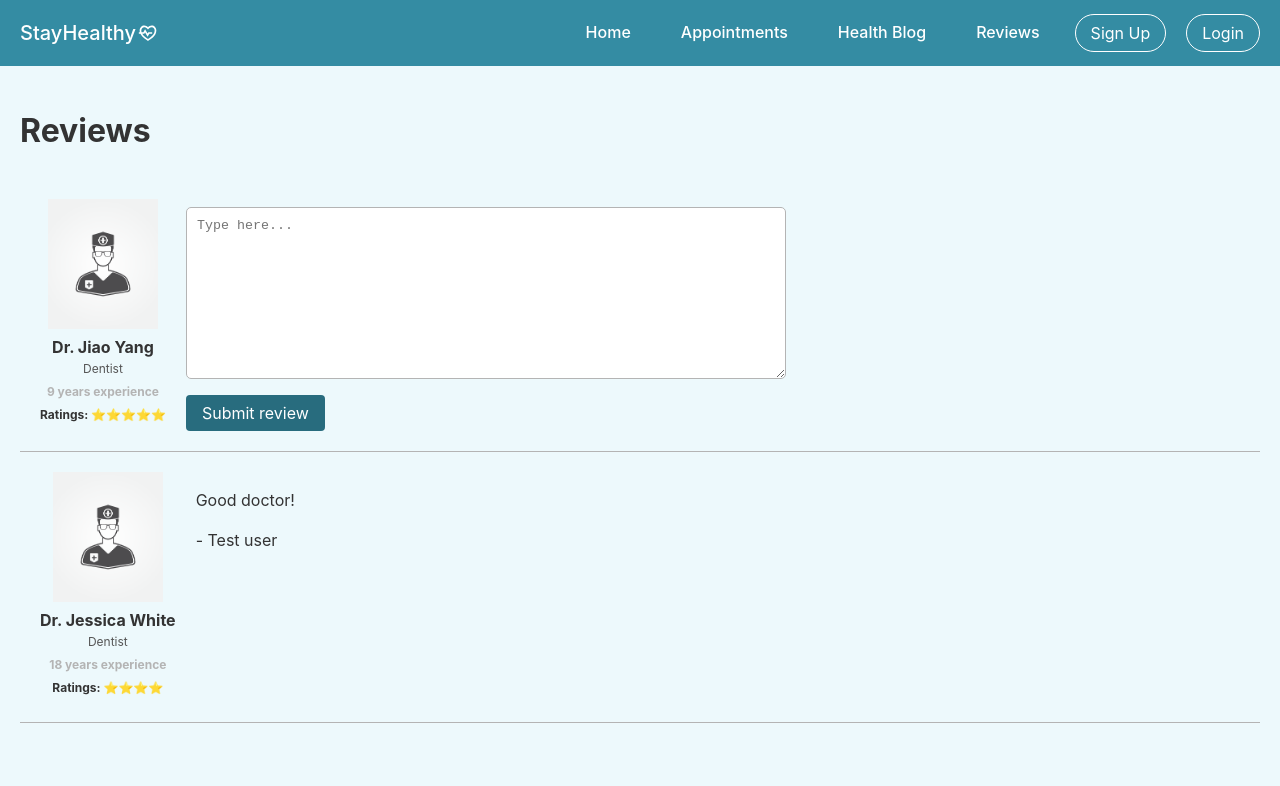
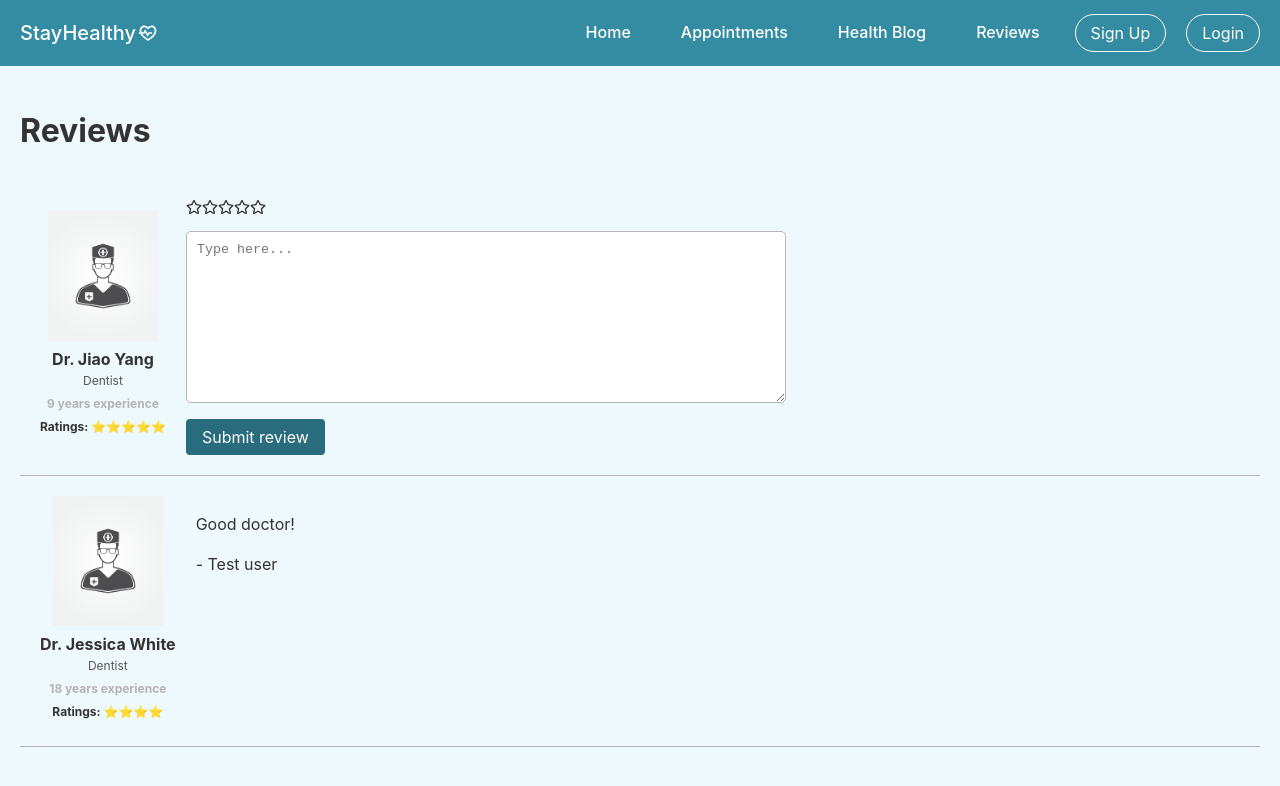
Before and after one commit to Karine91/IBMCapstone, a React (Vite) app: page /reviews in a window 1280 px wide. Shown: the top 786 px of the page. Built offline with nearby package versions, Linux system fonts and the light colour scheme.

Commit message:
chore: add ratings

```diff
--- /dev/null
+++ b/src/components/rating/RatingStars.tsx
@@ -0,0 +1,60 @@
+import { useState } from "react";
+import Star, { type IStarProps } from "./Star";
+
+import "./styles.scss";
+
+const RatingStars = ({
+  rating: initRating,
+  edit = false,
+  onClick,
+}: Pick<IStarProps, "onClick" | "rating"> & { edit?: boolean }) => {
+  const [rating, setRating] = useState(initRating);
+
+  const onMouseOver = (star: number) => {
+    if (edit) {
+      setRating(star);
+    }
+  };
+
+  const handleRatingChange = (value: number) => {
+    setRating(value);
+    onClick?.(value);
+  };
+
+  return (
+    <div onMouseLeave={() => edit && setRating(initRating)}>
+      <Star
+        star={1}
+        rating={rating}
+        onMouseOver={onMouseOver}
+        onClick={handleRatingChange}
+      />
+      <Star
+        star={2}
+        rating={rating}
+        onMouseOver={onMouseOver}
+        onClick={handleRatingChange}
+      />
+      <Star
+        star={3}
+        rating={rating}
+        onMouseOver={onMouseOver}
+        onClick={handleRatingChange}
+      />
+      <Star
+        star={4}
+        rating={rating}
+        onMouseOver={onMouseOver}
+        onClick={handleRatingChange}
+      />
+      <Star
+        star={5}
+        rating={rating}
+        onMouseOver={onMouseOver}
+        onClick={handleRatingChange}
+      />
+    </div>
+  );
+};
+
+export default RatingStars;
--- /dev/null
+++ b/src/components/rating/Star.tsx
@@ -0,0 +1,43 @@
+import { FaRegStar } from "react-icons/fa";
+import { FaRegStarHalf } from "react-icons/fa6";
+import { FaStar } from "react-icons/fa";
+
+import "./styles.scss";
+
+export interface IStarProps {
+  rating: number;
+  star: number;
+
+  onMouseOver?: (star: number) => void;
+  onClick?: (rating: number) => void;
+}
+
+const Star = ({ rating, star, onMouseOver, onClick }: IStarProps) => {
+  const part = rating > star - 1 && rating < star;
+
+  const handleMouseOver = () => {
+    onMouseOver?.(star);
+  };
+
+  const handleClick = () => {
+    onClick?.(star);
+  };
+
+  return part ? (
+    <FaRegStarHalf className="star" />
+  ) : rating >= star ? (
+    <FaStar
+      className={"active star"}
+      onMouseOver={handleMouseOver}
+      onClick={handleClick}
+    />
+  ) : (
+    <FaRegStar
+      className="star"
+      onMouseOver={handleMouseOver}
+      onClick={handleClick}
+    />
+  );
+};
+
+export default Star;
--- /dev/null
+++ b/src/components/rating/styles.scss
@@ -0,0 +1,5 @@
+.star {
+  &.active {
+    fill: #ffc83d;
+  }
+}
--- a/src/components/reviews/ReviewForm.tsx
+++ b/src/components/reviews/ReviewForm.tsx
@@ -1,38 +1,62 @@
-import { FormEvent, useState } from "react";
 import { useUser } from "../../providers/auth";
 import "./styles.scss";
 import { IDoctor, ReviewedDoctor } from "../../types";
+import RatingStars from "../rating/RatingStars";
+import { useForm, SubmitHandler, Controller } from "react-hook-form";
 
 interface IProps {
-  onSubmit: (data: ReviewedDoctor) => void;
+  onSubmitCb: (data: ReviewedDoctor) => void;
   doctor: IDoctor;
 }
 
-const ReviewForm = ({ onSubmit, doctor }: IProps) => {
+interface Inputs {
+  rating: number;
+  content: string;
+}
+
+const ReviewForm = ({ onSubmitCb, doctor }: IProps) => {
   const user = useUser();
 
-  const [content, setContent] = useState("");
+  const {
+    register,
+    handleSubmit,
+    control,
+    //formState: { errors },
+  } = useForm<Inputs>();
 
-  const handleSubmit = (e: FormEvent) => {
-    e.preventDefault();
-    onSubmit({
+  const onSubmit: SubmitHandler<Inputs> = (data) => {
+    onSubmitCb({
       doctor,
       review: {
         userName: user.user!.name || "Anonym",
-        content,
+        content: data.content,
+        rating: data.rating,
       },
     });
   };
+
   return (
-    <form className="review-form" onSubmit={handleSubmit}>
+    <form className="review-form" onSubmit={handleSubmit(onSubmit)}>
+      <Controller
+        name="rating"
+        control={control}
+        render={({ field }) => (
+          <RatingStars
+            edit
+            rating={field.value}
+            onClick={(val: number) => {
+              field.onChange(val);
+            }}
+          />
+        )}
+      />
+
       <textarea
-        name="content"
-        value={content}
-        onChange={(e) => setContent(e.target.value)}
         className="review-content-input"
         placeholder="Type here..."
         rows={10}
-      ></textarea>
+        {...register("content")}
+      />
       <button className="btn" type="submit">
         Submit review
       </button>
--- a/src/components/reviews/ReviewsList.tsx
+++ b/src/components/reviews/ReviewsList.tsx
@@ -55,7 +55,10 @@ const ReviewsList = () => {
                 <span>- {item.review.userName}</span>
               </div>
             ) : (
-              <ReviewForm onSubmit={handleSubmitReview} doctor={item.doctor} />
+              <ReviewForm
+                onSubmitCb={handleSubmitReview}
+                doctor={item.doctor}
+              />
             )}
           </div>
         ))}
--- a/src/types.ts
+++ b/src/types.ts
@@ -33,6 +33,7 @@ export type SelectOptions = {
 export type ClientReview = {
   userName: string;
   content: string;
+  rating?: number;
 };
 
 export type ReviewedDoctor = { doctor: IDoctor; review: ClientReview | null };
```
